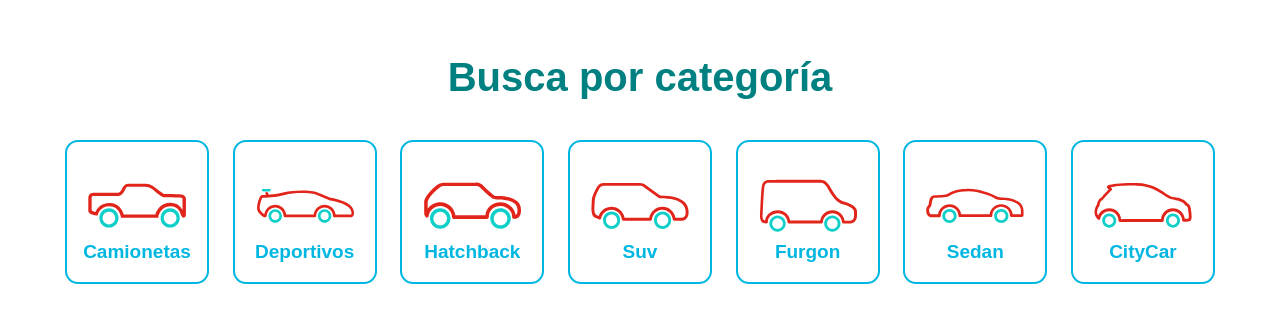
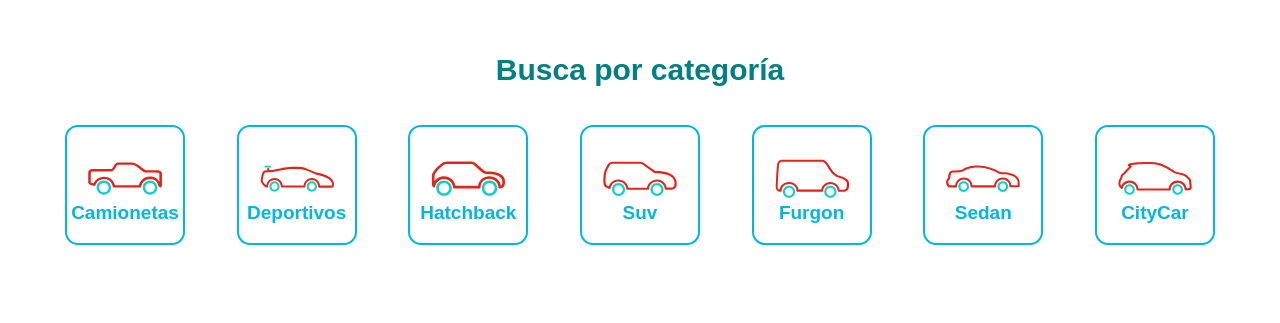
Before and after one commit to EderLG2020/IBCARSELL, a CodeIgniter 4 app: the page made by app/Views/grupo2.php in a window 1280 px wide. Shown: the top 323 px of the page. Run offline with PHP 8.4 and a stand-in for CodeIgniter, Linux system fonts and the light colour scheme; the template is opened without the code that fills it, so the values that code supplies are empty; some libraries are stand-ins or nearby versions.

Commit message:
actualizacion 12/01/23

```diff
--- a/app/Config/App.php
+++ b/app/Config/App.php
@@ -24,7 +24,7 @@ class App extends BaseConfig
      *
      * @var string
      */
-    public $baseURL = 'http://localhost/IBCARSELL/';
+    public $baseURL = 'http://192.168.18.6/IBCARSELL/';
 
     /**
      * --------------------------------------------------------------------------
--- a/app/Models/Mostrarvehiculo.php
+++ b/app/Models/Mostrarvehiculo.php
@@ -6,5 +6,5 @@ class Mostrarvehiculo extends Model{
    protected $table      = 'vehiculo';
     // Uncomment below if you want add primary key
    protected $primaryKey = 'id_vehiculo';
-   protected $allowedFields = ['nombre_vehiculo','costo_vehiculo','anio_vehiculo'];
+   protected $allowedFields = ['costo_vehiculo','anio_vehiculo'];
 }
--- a/app/Views/listar.php
+++ b/app/Views/listar.php
@@ -13,11 +13,11 @@
         <div class="contenedor">
             <?php  foreach($vehiculos as $p){
 
-            echo "<a href='". base_url('lista-vehiculos/' . $p['cat_id']). "'> <p>". $p['cat_nombre']. " </p><img src='". base_url($p['cat_img']) . "'> </a>";
+            echo "<a class='etiquetas' href='". base_url('lista-vehiculos/' . $p['cat_id']). "'> <p>". $p['cat_nombre']. " </p><img src='". base_url($p['cat_img']) . "'> </a>";
 
             }?>
-
         </div>
     </div>
+    <script src="<?=base_url('public/js/app.js') ?>"></script>
 </body>
 </html>
--- a/public/css/style.css
+++ b/public/css/style.css
@@ -25,20 +25,20 @@ a:hover {
 h2{
    text-align: center;
    color: teal;
-   font-size: 2.5rem;
+   font: 600 30px/1 pop,sans-serif;
    margin: 0 0 35px;
 }
 
 #categorias{
-   padding: 55px 0;
+   padding: 34px 21px 65px;
 }
-.contenedor{
+/* .contenedor{
    display: flex;
    justify-content: space-between;
    max-width: 1150px;
    width: 100%;
    margin: 0 auto;
-}
+} */
 
 .contenedorCategorias{
    display: flex;
@@ -50,13 +50,13 @@ h2{
 
 a{
    display: flex;
-   flex-direction: column;
+   width: 100%;
+   justify-content: space-between;
    align-items: center;
-   justify-content: center;
+
    position: relative;
    text-decoration: none;
-   width: 144px;
-   height: 144px;
+   height: 55px;
    border: 2px solid #00b7e1;
    border-radius: 13px;
    margin:5px 0 0;
@@ -70,14 +70,53 @@ a:hover{
 
 .contenedor p{
    margin: 0;
-   position: absolute;
    bottom: 21px;
    font: 600 19px/1 pop,sans-serif;
 }
 
+.contenedor img{
+   width: 70px;
+}
 
 
-.contenedor img{
-   width: 100%;
-   margin: 0 0 13px;
+@media screen and (min-width: 1025px) {
+
+   #categorias{
+      padding: 55px 0;
+   }
+
+   .contenedor{
+      display: flex;
+      justify-content: space-between;
+      max-width: 1150px;
+      width: 100%;
+      margin: 0 auto;
+   }
+
+   a{
+      display: flex;
+      flex-direction: column;
+      align-items: center;
+      justify-content: center;
+      position: relative;
+      text-decoration: none;
+      width: 120px;
+      height: 120px;
+      border: 2px solid #00b7e1;
+      border-radius: 13px;
+      margin:5px 0 0;
+      color: #00b7e1;
+      padding: 0 21px;
+      transition: filter .34s ease
+   }
+
+   .contenedor img{
+      width: 100%;
+      margin: 0 0 13px;
+   }
+
+   .contenedor p{
+      position: absolute;
+
+   }
 }
```
Also changed, not shown: app/Controllers/Home.php (+4 -3 lines), app/Views/parte1.php (+7 -0 lines), public/css/style2.css (+10 -0 lines), public/assets/camionetas/chevrolet-1.jpg (added), public/assets/deportivos/chevrolet-1.jpg (added), public/js/app.js (added), 1 other file.
